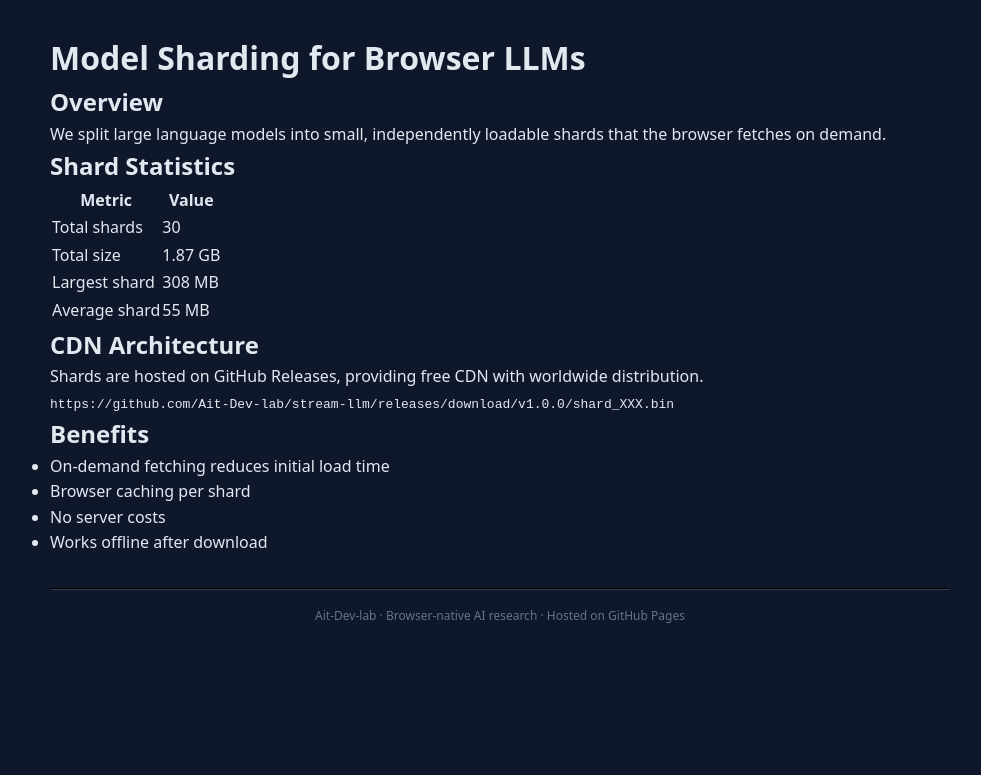
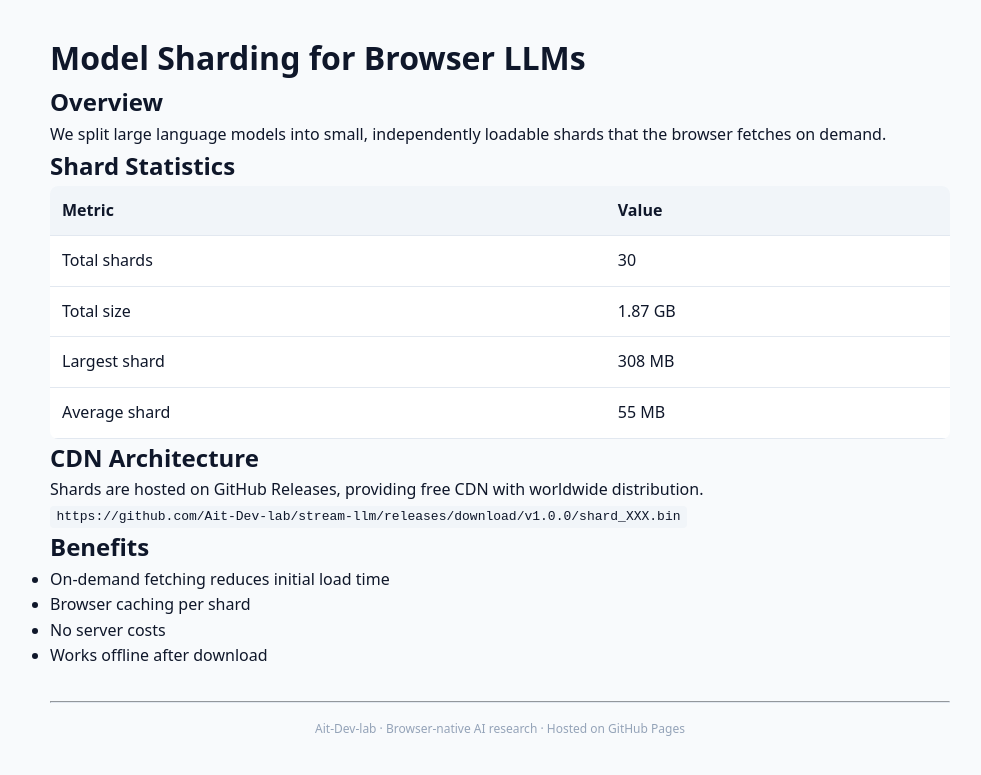
Before and after one commit to Ait-Dev-lab/.github, a Jekyll site: the page built from docs/research/model-sharding.md, in a window 1280 px wide. Shown: the top 775 px of the page, without its empty margins (140-1121 px from the left). Built offline with Jekyll 4.4.1, drawn with Linux system fonts in a browser that asks for light colours; our own code applies the rules of GitHub Pages for plain Markdown files.

Commit message:
Add system preference light/dark mode support

```diff
--- a/_layouts/default.html
+++ b/_layouts/default.html
@@ -6,12 +6,15 @@
     <title>{{ page.title | default: "Ait-Dev-lab" }}</title>
     <style>
         * { margin: 0; padding: 0; box-sizing: border-box; }
+
+        /* Default: Dark mode */
         body {
             font-family: system-ui, -apple-system, sans-serif;
             background: #0f172a;
             color: #e2e8f0;
             line-height: 1.6;
             padding: 2rem;
+            transition: background 0.3s ease, color 0.3s ease;
         }
         .container { max-width: 900px; margin: 0 auto; }
         a { color: #60a5fa; text-decoration: none; }
@@ -23,8 +26,42 @@
             color: #64748b;
             font-size: 0.75rem;
         }
+        table {
+            width: 100%;
+            border-collapse: collapse;
+            background: #1e293b;
+            border-radius: 8px;
+            overflow: hidden;
+        }
+        th, td {
+            padding: 0.75rem;
+            text-align: left;
+            border-bottom: 1px solid #334155;
+        }
+        th { background: #334155; }
+        code {
+            background: #1e293b;
+            padding: 0.2rem 0.4rem;
+            border-radius: 4px;
+        }
         @media (max-width: 600px) {
             body { padding: 1rem; }
+            th, td { padding: 0.5rem; font-size: 0.85rem; }
+        }
+
+        /* Light mode - when user prefers light */
+        @media (prefers-color-scheme: light) {
+            body {
+                background: #f8fafc;
+                color: #0f172a;
+            }
+            hr { border-color: #e2e8f0; }
+            .footer { color: #94a3b8; }
+            table { background: #ffffff; }
+            th, td { border-bottom: 1px solid #e2e8f0; }
+            th { background: #f1f5f9; color: #0f172a; }
+            code { background: #f1f5f9; }
+            a { color: #2563eb; }
         }
     </style>
 </head>
```
